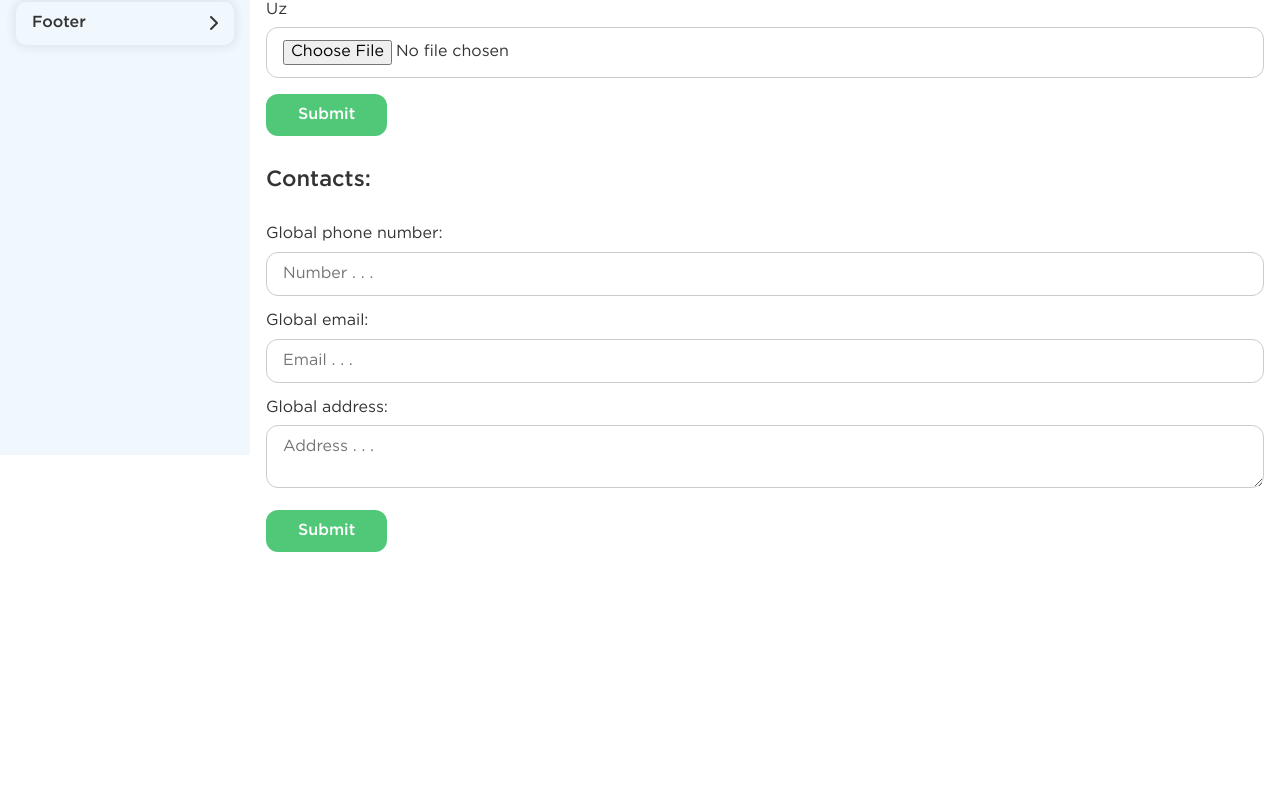
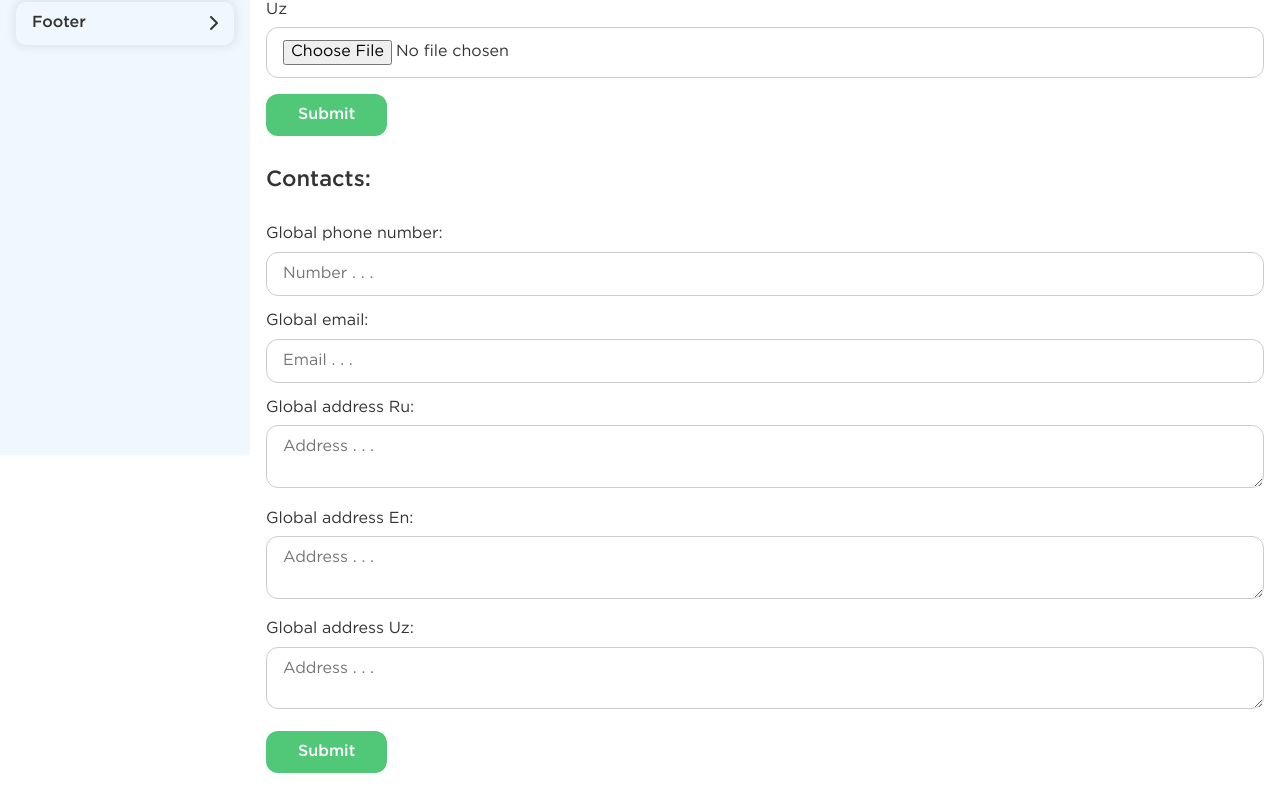
Before and after one commit to abdusamadweb/AliDoorf-demo, a React (Create React App) app: page /admin in a window 1280 px wide. Shown: the part 345-1150 px from the top of the page. Before the commit the page ends 929 px from the top, so only its background shows below. Built offline with nearby package versions, Linux system fonts and the light colour scheme; no server answers; sample sign-in values are in the browser's storage.

Commit message:
finish hudo holasa

```diff
--- a/public/index.html
+++ b/public/index.html
@@ -1,16 +1,16 @@
 <!DOCTYPE html>
 <html lang="en">
 <head>
-    <meta charset="utf-8" />
-    <link rel="icon" href="%PUBLIC_URL%/favicon.ico" />
-    <meta name="viewport" content="width=device-width, initial-scale=1, maximum-scale=1.0, user-scalable=no" />
-    <meta name="theme-color" content="#000000" />
+    <meta charset="utf-8"/>
+    <link rel="icon" href="%PUBLIC_URL%/favicon.ico"/>
+    <meta name="viewport" content="width=device-width, initial-scale=1, maximum-scale=1.0, user-scalable=no"/>
+    <meta name="theme-color" content="#000000"/>
     <meta
             name="description"
             content="Alidoorf Company"
     />
-    <meta name="facebook-domain-verification" content="mo6hp44inm4acbbzse6tn1nclt5u7n" />
-    <link rel="apple-touch-icon" href="%PUBLIC_URL%/logo192.png" />
+    <meta name="facebook-domain-verification" content="mo6hp44inm4acbbzse6tn1nclt5u7n"/>
+    <link rel="apple-touch-icon" href="%PUBLIC_URL%/logo192.png"/>
 
     <style>
         /* Apply styles to the <link> tag using its rel attribute */
@@ -22,6 +22,7 @@
             /* Use 'contain' to fit the icon while maintaining its aspect ratio */
             object-fit: contain;
         }
+
         link[rel="apple-touch-icon"] {
             /* Set the desired width and height */
             width: 100px;
@@ -35,11 +36,38 @@
     <!-- Font Awesome -->
     <script src="https://kit.fontawesome.com/0cf8a2d609.js" crossorigin="anonymous"></script>
 
+    <!-- Yandex.Metrika counter -->
+    <script type="text/javascript">
+        (function (m, e, t, r, i, k, a) {
+            m[i] = m[i] || function () {
+                (m[i].a = m[i].a || []).push(arguments);
+            };
+            m[i].l = 1 * new Date();
+            for (var j = 0; j < document.scripts.length; j++) {
+                if (document.scripts[j].src === r) {
+                    return;
+                }
+            }
+            k = e.createElement(t), a = e.getElementsByTagName(t)[0], k.async = 1, k.src = r, a.parentNode.insertBefore(k, a)
+        })
+        (window, document, "script", "https://mc.yandex.ru/metrika/tag.js", "ym");
+
+        ym(94871274, "init", {
+            clickmap: true,
+            trackLinks: true,
+            accurateTrackBounce: true
+        });
+    </script>
+    <noscript>
+        <div><img src="https://mc.yandex.ru/watch/94871274" style="position:absolute; left:-9999px;" alt=""/></div>
+    </noscript>
+    <!-- /Yandex.Metrika counter -->
+
     <!--
       manifest.json provides metadata used when your web app is installed on a
       user's mobile device or desktop. See https://developers.google.com/web/fundamentals/web-app-manifest/
     -->
-    <link rel="manifest" href="%PUBLIC_URL%/manifest.json" />
+    <link rel="manifest" href="%PUBLIC_URL%/manifest.json"/>
     <!--
       Notice the use of %PUBLIC_URL% in the tags above.
       It will be replaced with the URL of the `public` folder during the build.
--- a/src/App.js
+++ b/src/App.js
@@ -207,7 +207,7 @@ function App() {
                                 </>
                             }
 
-                            <Route path='/contacts' element={<Contacts/>} lang={lang}/>
+                            <Route path='/contacts' element={<Contacts lang={lang}/>}/>
 
                             // 404
                             <Route path='/*' element={<PageNotFound/>}/>
--- a/src/pages/admin/home/AdminHome.jsx
+++ b/src/pages/admin/home/AdminHome.jsx
@@ -23,12 +23,17 @@ const AdminHome = () => {
 
     const [phone, setPhone] = useState('')
     const [email, setEmail] = useState('')
-    const [address, setAddress] = useState('')
+    const [addressRu, setAddressRu] = useState('')
+    const [addressEn, setAddressEn] = useState('')
+    const [addressUz, setAddressUz] = useState('')
 
     useEffect(() => {
         setPhone(result?.data?.global_phone || '')
         setEmail(result?.data?.global_email || '')
-        setAddress(result?.data?.global_address || '')
+
+        setAddressRu(result?.data?.global_address_ru || '')
+        setAddressEn(result?.data?.global_address_en || '')
+        setAddressUz(result?.data?.global_address_uz || '')
     }, [result, effect])
 
 
@@ -45,9 +50,9 @@ const AdminHome = () => {
     const postAddress = () => {
         const item = {
             key: 'global_address',
-            valueRu: address,
-            valueEn: address,
-            valueUz: address
+            valueRu: addressRu,
+            valueEn: addressEn,
+            valueUz: addressUz
         }
         putData('/api/alidoorf/v1/content/update-content', item)
     }
@@ -101,15 +106,35 @@ const AdminHome = () => {
                                 onChange={(e) => setEmail(e.target.value)}
                             />
                         </label>
+                        <div>
                             <label>
-                            <span className='txt'>Global address:</span>
+                                <span className='txt'>Global address Ru:</span>
                                 <textarea
                                     className='admin-inp'
                                     placeholder='Address . . .'
-                                value={address}
-                                onChange={(e) => setAddress(e.target.value)}
+                                    value={addressRu}
+                                    onChange={(e) => setAddressRu(e.target.value)}
                                 />
                             </label>
+                            <label>
+                                <span className='txt'>Global address En:</span>
+                                <textarea
+                                    className='admin-inp'
+                                    placeholder='Address . . .'
+                                    value={addressEn}
+                                    onChange={(e) => setAddressEn(e.target.value)}
+                                />
+                            </label>
+                            <label>
+                                <span className='txt'>Global address Uz:</span>
+                                <textarea
+                                    className='admin-inp'
+                                    placeholder='Address . . .'
+                                    value={addressUz}
+                                    onChange={(e) => setAddressUz(e.target.value)}
+                                />
+                            </label>
+                        </div>
                         <button className='admin-btn'>Submit</button>
                     </form>
                 </div>
--- a/src/pages/alidoorf-page/about/hero/AboutMain.jsx
+++ b/src/pages/alidoorf-page/about/hero/AboutMain.jsx
@@ -23,6 +23,11 @@ const AboutMain = ({ lang, type }) => {
         'form_access_phone',
         'form_access_city',
         'form_access_email',
+
+        'form_name',
+        'form_phone',
+        'form_city',
+        'form_desc',
     ]
     useEffect(() => {
         const get = async () => {
@@ -108,7 +113,7 @@ const AboutMain = ({ lang, type }) => {
                             <input
                                 className='inp'
                                 type="text"
-                                placeholder='Ваше имя'
+                                placeholder={result.data?.form_name || '...'}
                                 onChange={(e) => setName(e.target.value)}
                             />
                         </label>
@@ -120,7 +125,7 @@ const AboutMain = ({ lang, type }) => {
                             <input
                                 className='inp'
                                 type="text"
-                                placeholder='Телефон'
+                                placeholder={result.data?.form_phone || '...'}
                                 onChange={(e) => setPhoneNumber(e.target.value)}
                             />
                         </label>
@@ -131,7 +136,7 @@ const AboutMain = ({ lang, type }) => {
                             <input
                                 className='inp'
                                 type="text"
-                                placeholder='Город'
+                                placeholder={result.data?.form_city || '...'}
                                 onChange={(e) => setAddress(e.target.value)}
                             />
                         </label>
@@ -142,7 +147,7 @@ const AboutMain = ({ lang, type }) => {
                             <input
                                 className='inp'
                                 type="text"
-                                placeholder='Email'
+                                placeholder={'Email'}
                                 onChange={(e) => setEmail(e.target.value)}
                             />
                         </label>
@@ -150,7 +155,7 @@ const AboutMain = ({ lang, type }) => {
                     <label className='form__label'>
                         <textarea
                             className='inp area'
-                            placeholder='Собшение'
+                            placeholder={result.data?.form_desc || '...'}
                             onChange={(e) => setDescription(e.target.value)}
                         />
                     </label>
--- a/src/pages/contacts/Contacts.jsx
+++ b/src/pages/contacts/Contacts.jsx
@@ -12,6 +12,7 @@ const Contacts = ({ lang }) => {
     // data
     const [result, setResult] = useState([])
     const arr = [
+        'menu_contact',
         'footer_flw_txt',
         'global_phone',
         'global_email',
@@ -29,7 +30,7 @@ const Contacts = ({ lang }) => {
     return (
         <div className='contacts page bg-cl py3'>
             <div className="container">
-                <h1 className="contacts__title pl3">Контакты</h1>
+                <h1 className="contacts__title pl3">{result.data?.menu_contact || '...'}</h1>
                 <div className="contacts__body grid">
                     <div>
                         <div className='mb3'>
```
Lines whose indentation alone changed are shown as unchanged.
